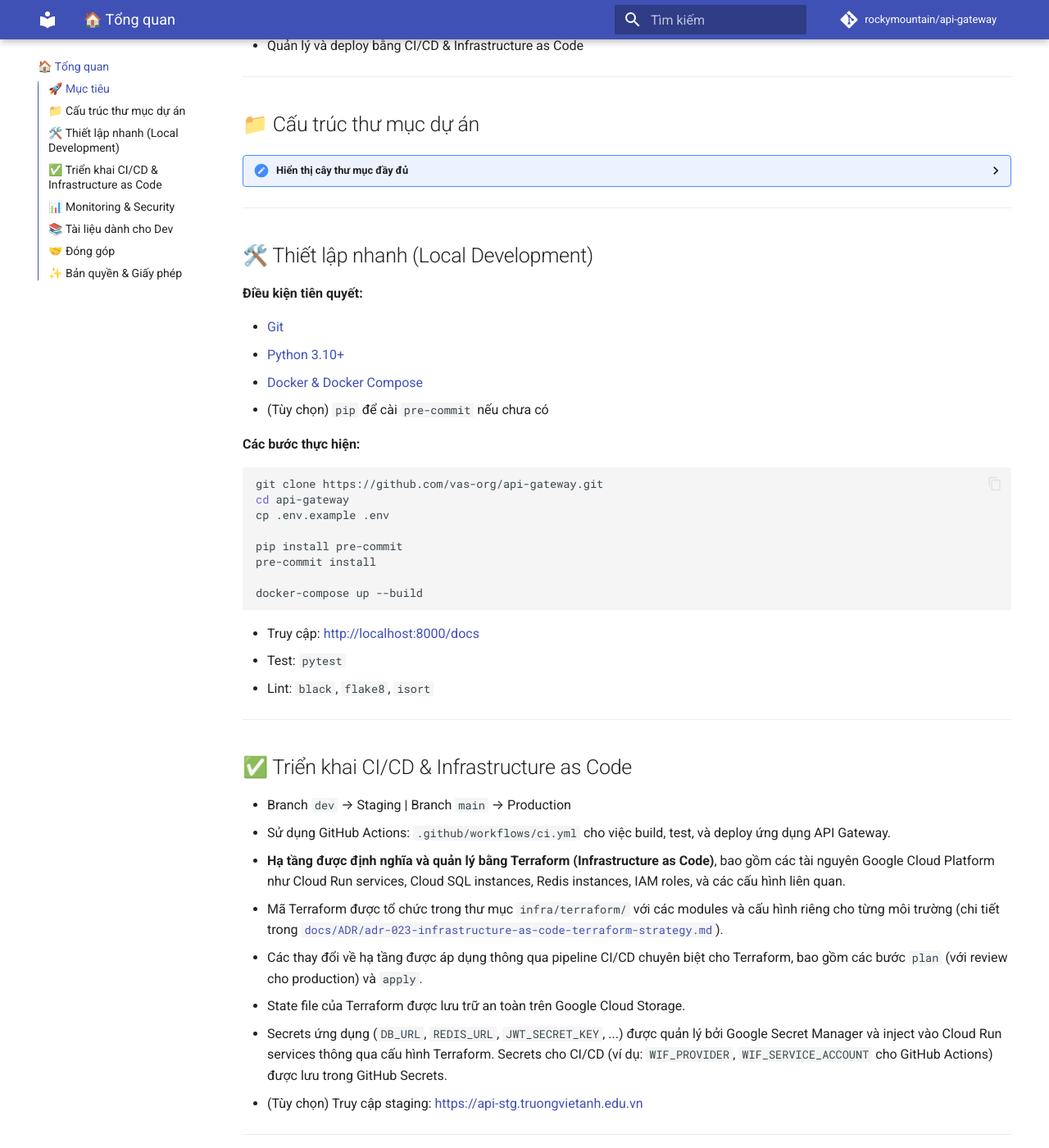
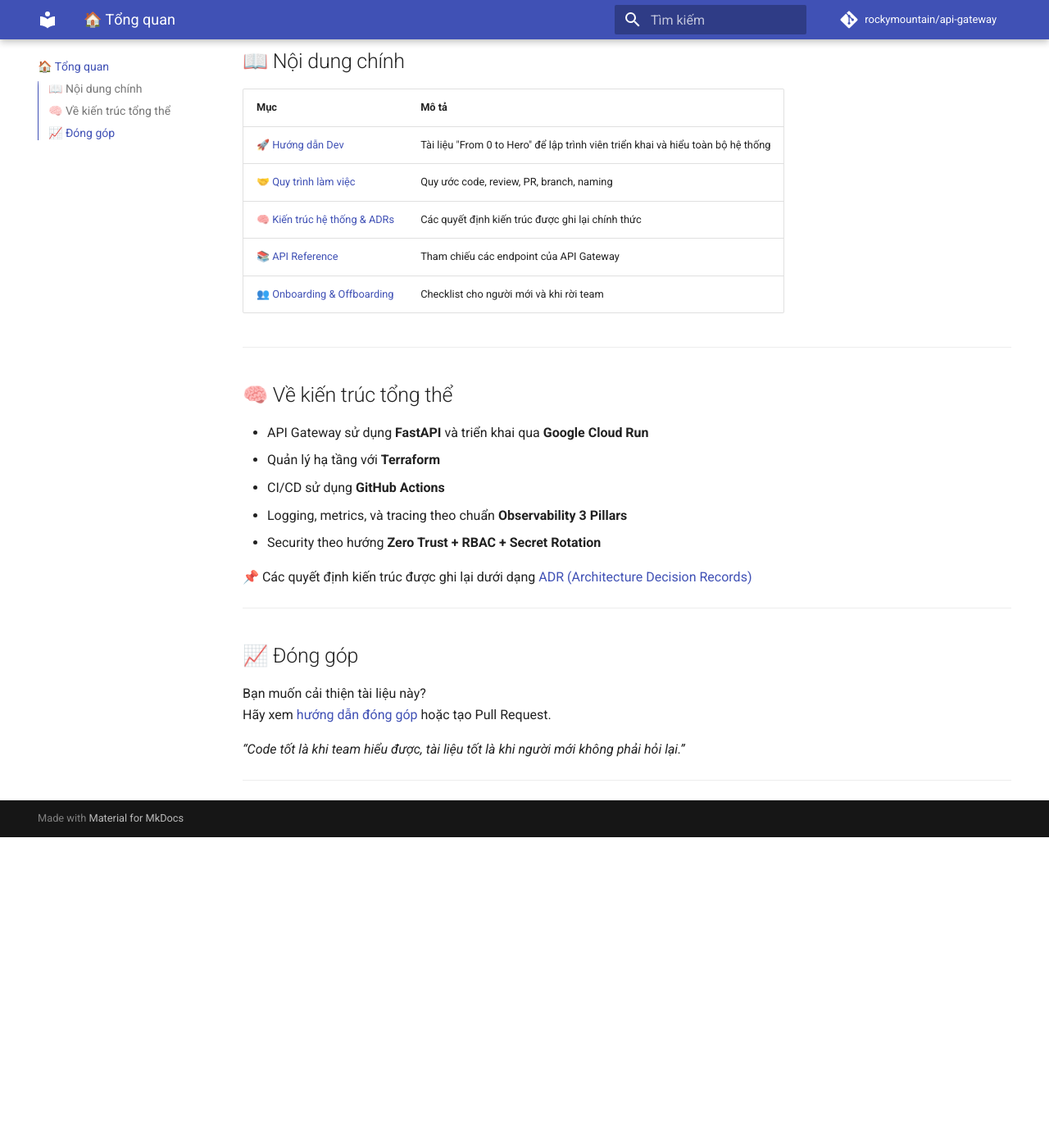
Before and after one commit to rockymountain/api_getway, an MkDocs documentation site: the page built from docs/index.md, in a window 1280 px wide and 1400 px high, scrolled down 539 px. Shown: the whole window at 82% size. Built offline with MkDocs 1.6.1 and Material for MkDocs 9.7.7, drawn with Linux system fonts in a browser that asks for light colours; comment, search, counter and statistics services are not loaded; after the commit the page ends 1560 px from its top, so only the background shows below that; some of the changed text lies outside the part shown.

Commit message:
adjusted index page

````diff
--- a/docs/index.md
+++ b/docs/index.md
@@ -1,190 +1,47 @@
-# API Gateway – Dự án Chuyển đổi số VAS
-
-[![Build Status](https://github.com/vas-org/api-gateway/actions/workflows/ci.yml/badge.svg)](https://github.com/vas-org/api-gateway/actions/workflows/ci.yml)
-[![Coverage Status](https://coveralls.io/repos/github/vas-org/api-gateway/badge.svg?branch=main)](https://coveralls.io/github/vas-org/api-gateway?branch=main)
-[![Python Version](https://img.shields.io/badge/python-3.10%2B-blue.svg)](https://www.python.org/downloads/)
-
-Hệ thống API Gateway xây dựng bằng **FastAPI**, triển khai trên **Google Cloud Run**, đóng vai trò trung tâm xác thực, phân quyền RBAC, định tuyến backend và ghi log toàn bộ lưu lượng frontend/backend.
-
-> 💡 Đây là phiên bản "From 0 to Hero" – đầy đủ quy trình Dev + CI/CD + IaC + Monitoring + Security + Dev Culture.
+# 👋 Chào mừng đến với Tài liệu API Gateway – Dự án Chuyển đổi số VAS
 
 ---
 
-## 🚀 Mục tiêu
+Dự án **API Gateway – DX VAS** là thành phần trung tâm trong nền tảng chuyển đổi số của hệ thống VAS, đóng vai trò làm cầu nối an toàn, nhất quán giữa frontend, backend và các dịch vụ bên ngoài.
 
-* Làm điểm truy cập duy nhất cho toàn bộ frontend (PWA, SPA)
-* Kiểm tra xác thực Google OAuth2, phân quyền động RBAC
-* Gửi log và metrics lên Cloud Logging / Monitoring
-* Quản lý và deploy bằng CI/CD & Infrastructure as Code
+📚 Đây là cổng tài liệu kỹ thuật chính thức dành cho:
+
+- Developer backend, frontend hoặc mobile
+- DevOps, SRE và QA
+- Người mới tham gia dự án (onboarding)
+- Kiểm tra và bảo trì hạ tầng
 
 ---
 
-## 📁 Cấu trúc thư mục dự án
+## 📖 Nội dung chính
 
-<details>
-<summary>Hiển thị cây thư mục đầy đủ</summary>
-
-```bash
-api-gateway/
-├── .env.example
-├── .gitignore
-├── .pre-commit-config.yaml
-├── README.md
-├── config.py
-├── main.py
-├── requirements.in
-├── requirements.txt
-├── requirements-dev.txt
-├── Dockerfile
-├── docker-compose.yml
-├── prestart.sh
-│
-├── auth/
-│   ├── router.py
-│   ├── services.py
-│   ├── schemas.py
-│   └── models.py
-│
-├── rbac/
-│   ├── router.py
-│   ├── services.py
-│   ├── schemas.py
-│   └── models.py
-│
-├── notify/
-│   ├── router.py
-│   ├── services.py
-│   └── schemas.py
-│
-├── utils/
-│   ├── logging.py
-│   ├── exceptions.py
-│   ├── security.py
-│   ├── db.py
-│   └── cache.py
-│
-├── tests/
-│   ├── test_auth.py
-│   ├── test_rbac.py
-│   ├── test_notify.py
-│   ├── conftest.py
-│   └── __init__.py
-│
-├── ci/
-│   ├── build-docker.sh
-│   ├── deploy-cloudrun.sh
-│   ├── bandit.yaml
-│   └── trivy.yaml
-│
-├── .github/
-│   └── workflows/
-│       └── ci.yml
-│
-├── infra/
-│   └── terraform/
-│       ├── main.tf
-│       ├── cloudrun.tf
-│       ├── sql.tf
-│       ├── redis.tf
-│       ├── iam.tf
-│       ├── variables.tf
-│       └── outputs.tf
-│
-├── otel/
-│   ├── otel-config.yaml
-│   ├── metrics.py
-│   ├── tracing.py
-│   └── exporters/
-│       └── logging.py
-│
-├── alerting/
-│   ├── latency_alert.json
-│   └── error_rate_alert.json
-│
-├── docs/
-│   ├── DEV_GUIDE.md
-│   ├── API_REFERENCE.md
-│   ├── ONBOARDING.md
-│   ├── OFFBOARDING.md
-│   ├── CONTRIBUTING.md
-│   └── ADR/
-│       ├── adr-001-fastapi.md
-│       └── adr-002-rbac-design.md
-```
-
-</details>
+| Mục | Mô tả |
+|-----|------|
+| 🚀 [Hướng dẫn Dev](DEV_GUIDE.md) | Tài liệu "From 0 to Hero" để lập trình viên triển khai và hiểu toàn bộ hệ thống |
+| 🤝 [Quy trình làm việc](CONTRIBUTING.md) | Quy ước code, review, PR, branch, naming |
+| 🧠 [Kiến trúc hệ thống & ADRs](ADR/adr-001-fastapi.md) | Các quyết định kiến trúc được ghi lại chính thức |
+| 📚 [API Reference](API_REFERENCE.md) | Tham chiếu các endpoint của API Gateway |
+| 👥 [Onboarding & Offboarding](ONBOARDING.md) | Checklist cho người mới và khi rời team |
 
 ---
 
-## 🛠️ Thiết lập nhanh (Local Development)
+## 🧠 Về kiến trúc tổng thể
 
-**Điều kiện tiên quyết:**
+- API Gateway sử dụng **FastAPI** và triển khai qua **Google Cloud Run**
+- Quản lý hạ tầng với **Terraform**
+- CI/CD sử dụng **GitHub Actions**
+- Logging, metrics, và tracing theo chuẩn **Observability 3 Pillars**
+- Security theo hướng **Zero Trust + RBAC + Secret Rotation**
 
-* [Git](https://git-scm.com/)
-* [Python 3.10+](https://www.python.org/)
-* [Docker & Docker Compose](https://www.docker.com/products/docker-desktop)
-* (Tùy chọn) `pip` để cài `pre-commit` nếu chưa có
-
-**Các bước thực hiện:**
-
-```bash
-git clone https://github.com/vas-org/api-gateway.git
-cd api-gateway
-cp .env.example .env
-
-pip install pre-commit
-pre-commit install
-
-docker-compose up --build
-```
-
-* Truy cập: [http://localhost:8000/docs](http://localhost:8000/docs)
-* Test: `pytest`
-* Lint: `black`, `flake8`, `isort`
+📌 Các quyết định kiến trúc được ghi lại dưới dạng [ADR (Architecture Decision Records)](ADR/adr-001-fastapi.md)
 
 ---
 
-## ✅ Triển khai CI/CD & Infrastructure as Code
+## 📈 Đóng góp
 
-* Branch `dev` → Staging | Branch `main` → Production
-* Sử dụng GitHub Actions: `.github/workflows/ci.yml` cho việc build, test, và deploy ứng dụng API Gateway.
-* **Hạ tầng được định nghĩa và quản lý bằng Terraform (Infrastructure as Code)**, bao gồm các tài nguyên Google Cloud Platform như Cloud Run services, Cloud SQL instances, Redis instances, IAM roles, và các cấu hình liên quan.
+Bạn muốn cải thiện tài liệu này?
+Hãy xem [hướng dẫn đóng góp](CONTRIBUTING.md) hoặc tạo Pull Request.
 
-  * Mã Terraform được tổ chức trong thư mục `infra/terraform/` với các modules và cấu hình riêng cho từng môi trường (chi tiết trong [`docs/ADR/adr-023-infrastructure-as-code-terraform-strategy.md`](./docs/ADR/adr-023-infrastructure-as-code-terraform-strategy.md)).
-  * Các thay đổi về hạ tầng được áp dụng thông qua pipeline CI/CD chuyên biệt cho Terraform, bao gồm các bước `plan` (với review cho production) và `apply`.
-  * State file của Terraform được lưu trữ an toàn trên Google Cloud Storage.
-* Secrets ứng dụng (`DB_URL`, `REDIS_URL`, `JWT_SECRET_KEY`, ...) được quản lý bởi Google Secret Manager và inject vào Cloud Run services thông qua cấu hình Terraform. Secrets cho CI/CD (ví dụ: `WIF_PROVIDER`, `WIF_SERVICE_ACCOUNT` cho GitHub Actions) được lưu trong GitHub Secrets.
-* (Tùy chọn) Truy cập staging: [https://api-stg.truongvietanh.edu.vn](https://api-stg.truongvietanh.edu.vn)
+_“Code tốt là khi team hiểu được, tài liệu tốt là khi người mới không phải hỏi lại.”_
 
 ---
-
-## 📊 Monitoring & Security
-
-* Logging: structured JSON logs (`python-json-logger`)
-* Metrics: custom metrics đẩy lên Cloud Monitoring
-* Alert: latency, error rate, resource usage
-* Security scan: Bandit, Safety, Trivy trong CI
-
----
-
-## 📚 Tài liệu dành cho Dev
-
-* `docs/DEV_GUIDE.md`: hướng dẫn đầy đủ “From 0 to Hero”
-* `docs/ONBOARDING.md`: checklist dev mới
-* `docs/OFFBOARDING.md`: checklist nghỉ dự án
-* `docs/API_REFERENCE.md`: tài liệu endpoint (auto-gen). *Lưu ý: Cần có kế hoạch để tài liệu này được tự động tạo hoặc đồng bộ từ OpenAPI specification (theo ADR-018) thay vì tổng hợp thủ công để đảm bảo tính chính xác và cập nhật.*
-* `docs/ADR/`: Các quyết định kiến trúc quan trọng (Architecture Decision Records)
-
----
-
-## 🤝 Đóng góp
-
-Chúng tôi luôn chào đón sự đóng góp! Vui lòng xem qua [hướng dẫn đóng góp (`docs/CONTRIBUTING.md`)](./docs/CONTRIBUTING.md) để biết thêm chi tiết về quy trình làm việc, coding convention và cách tạo Pull Request.
-
-## ✨ Bản quyền & Giấy phép
-
-© Trường Việt Anh – DX VAS Project 2025. Mọi quyền được bảo lưu. Mã nguồn dành riêng cho mục đích nội bộ và đào tạo.
-
----
-
-> Made with ❤️ by the Legendary DevOps & Backend Team @ VAS
````
